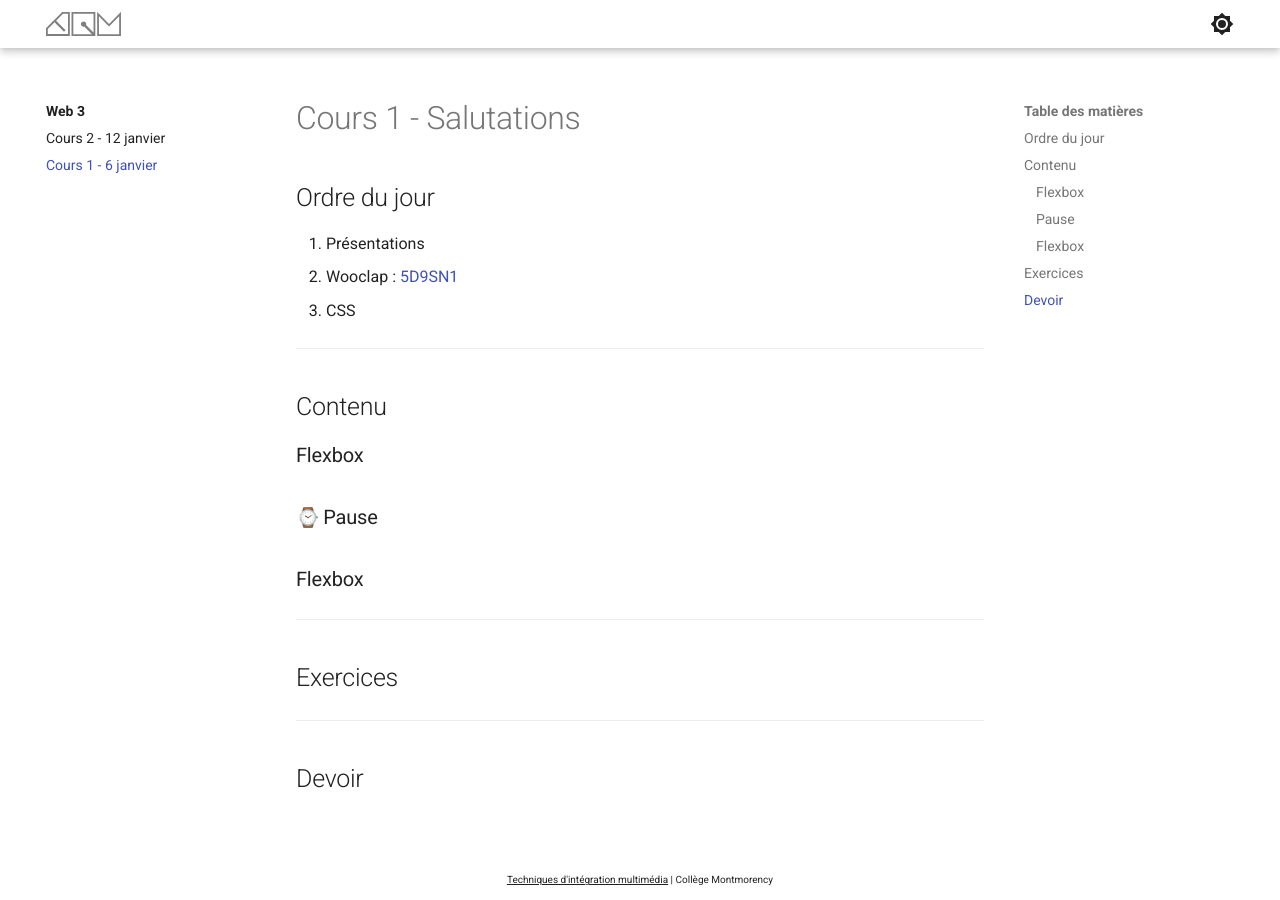
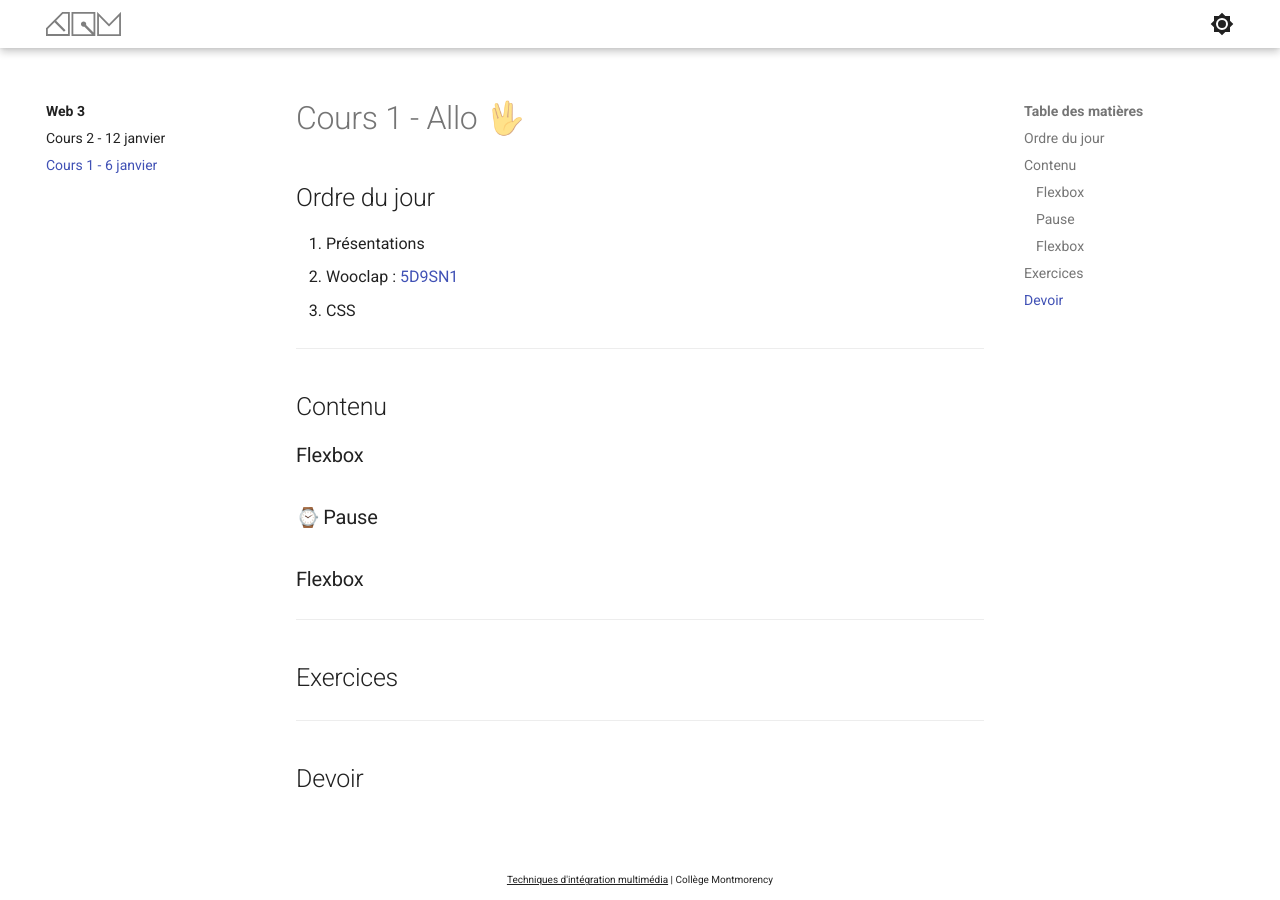
Before and after one commit to jfcmontmorency/old_compendium, an MkDocs documentation site: the page built from docs/582-311-MO/cours1.md, in a window 1280 px wide. Built offline with MkDocs 1.6.1 and Material for MkDocs 9.7.7, drawn with Linux system fonts in a browser that asks for light colours; emoji names are drawn with the system emoji font.

Commit message:
Update cours1.md

```diff
--- a/docs/582-311-MO/cours1.md
+++ b/docs/582-311-MO/cours1.md
@@ -1,4 +1,4 @@
-# Cours 1 - Salutations
+# Cours 1 - Allo 🖖
 
 ## Ordre du jour
 
```
